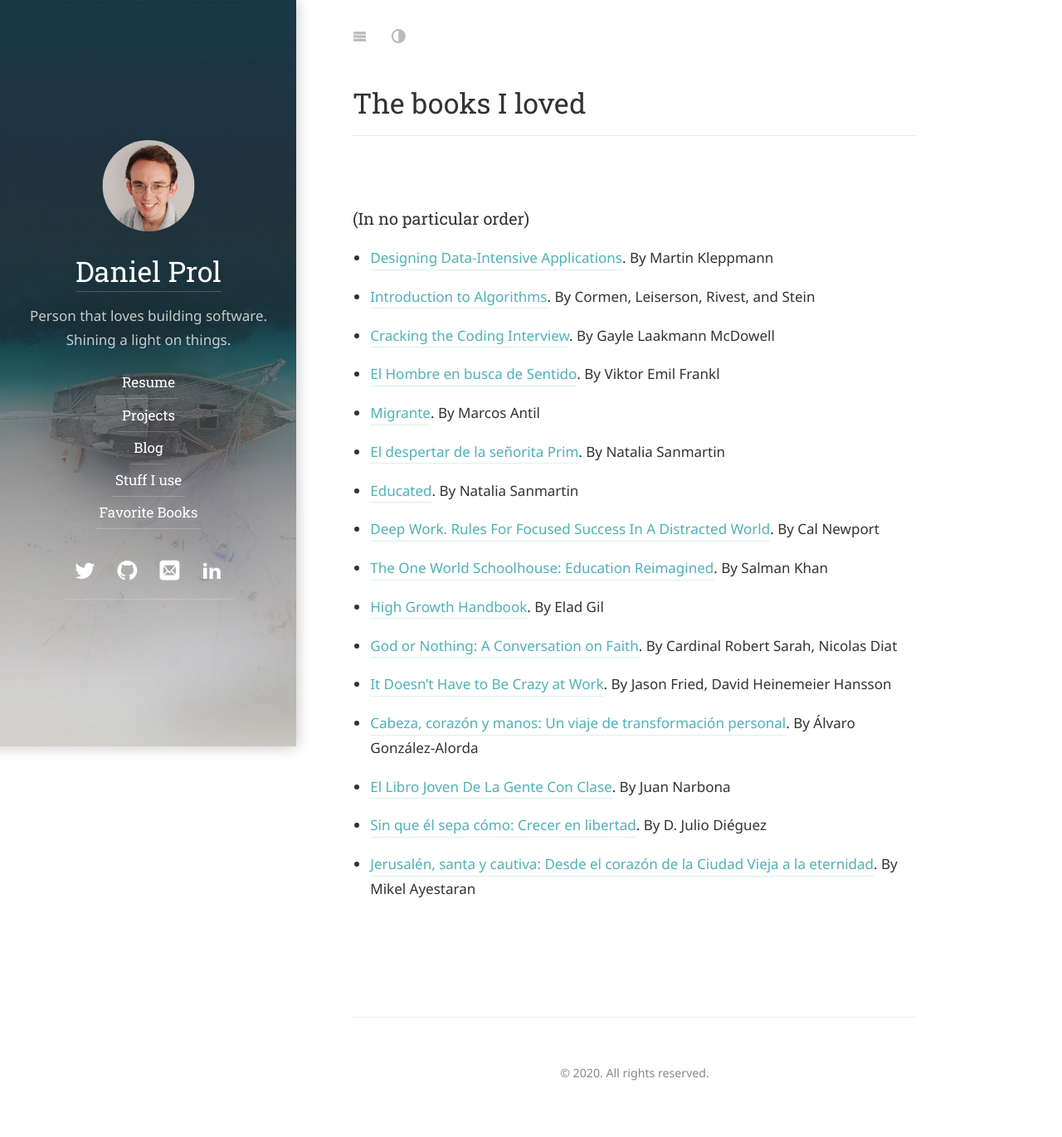
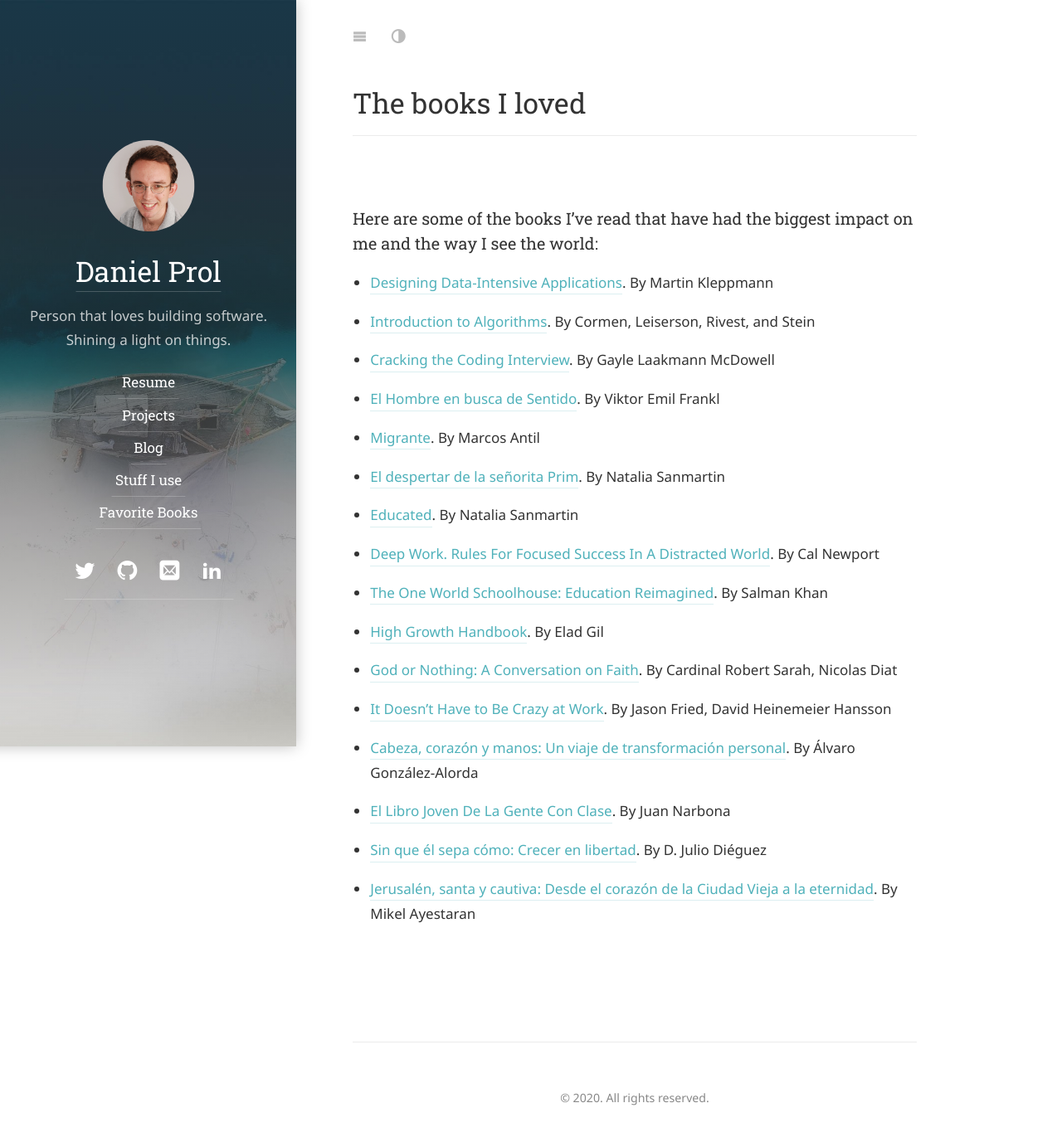
Before and after one commit to dprol/dprol.github.io, a Jekyll site: the page built from docs/books.md, in a window 1280 px wide. Shown: the whole page at 83% size. Built offline with Jekyll 4.4.1, drawn with Linux system fonts in a browser that asks for light colours; some web fonts are replaced; our own code applies the rules of GitHub Pages for plain Markdown files; before the commit the page ends 1342 px from its top, so only the background shows below that.

Commit message:
Update books.md

```diff
--- a/docs/books.md
+++ b/docs/books.md
@@ -1,11 +1,11 @@
 ---
 title: The books I loved
 description: >
-  Favorite Books (In no particular order)
+  Some of my favorite books (In no particular order)
 hide_description: true
 permalink: /books/
 ---
-### (In no particular order)
+### Here are some of the books I've read that have had the biggest impact on me and the way I see the world:
 
 * [Designing Data-Intensive Applications](https://www.oreilly.com/library/view/designing-data-intensive-applications/9781491903063/). By Martin Kleppmann
 
```
